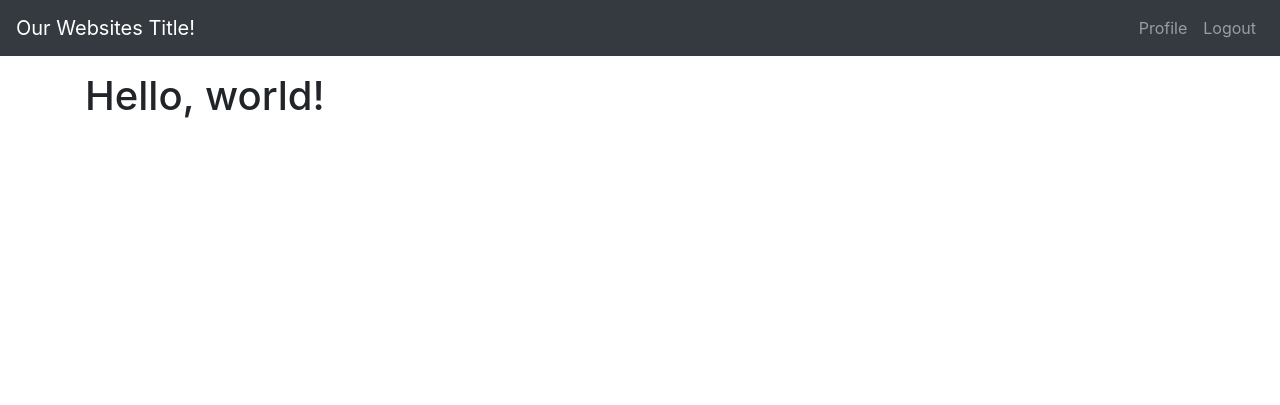
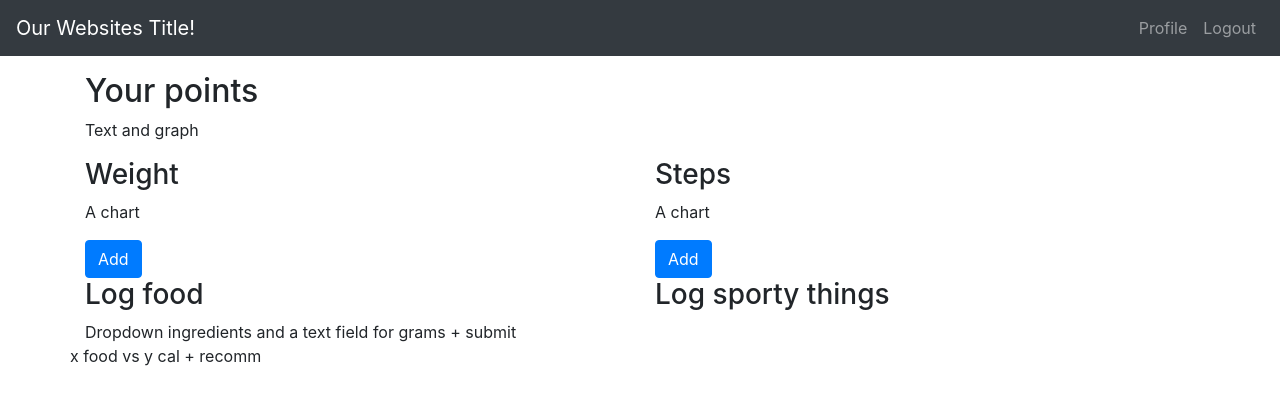
Before and after one commit to TheRijn/HCI-arris3, a Flask app: page / in a window 1280 px wide. Shown: the top 405 px of the page. Run offline with Flask 2, Linux system fonts and the light colour scheme; the visitor is signed in with stand-in values (Sample User, id 1); data comes from the database, SQL or seed files in the repository; data that the repository does not hold is empty; some libraries are stand-ins or nearby versions.

Commit message:
Basic Home

```diff
--- a/app.py
+++ b/app.py
@@ -6,7 +6,7 @@ from flask_login import LoginManager, login_required, logout_user, current_user,
 from flask_migrate import Migrate
 
 from forms import LoginForm, RegistrationForm, ProfileForm, AddWeightForm
-from models import db, User, Weight, Ingredient, Exercise
+from models import db, User, Weight, Ingredient, Exercise, Steps
 
 app = Flask(__name__)
 
@@ -27,6 +27,7 @@ login_manager.login_view = 'login'
 admin = Admin(app)
 admin.add_view(ModelView(User, db.session))
 admin.add_view(ModelView(Weight, db.session))
+admin.add_view(ModelView(Steps, db.session))
 admin.add_view(ModelView(Ingredient, db.session))
 admin.add_view(ModelView(Exercise, db.session))
 
@@ -50,7 +51,10 @@ def format_date(value, format="%d %B %Y"):
 
 @app.route('/')
 def home():
-    return render_template('home.html')
+    weights = current_user.weights
+
+
+    return render_template('home.html', weights=weights)
 
 
 @app.route('/login', methods=['GET', 'POST'])
--- a/templates/home.html
+++ b/templates/home.html
@@ -1 +1,38 @@
 {% extends 'base.html' %}
+
+{% block main %}
+    {% for weight in weights %}
+
+    {{ weight.weight }}
+    {% endfor %}
+    <div class="row">
+        <div class="col-12">
+            <h2>Your points</h2>
+            <p>Text and graph</p>
+        </div>
+    </div>
+    <div class="row">
+        <div class="col-12 col-md-6">
+            <h3>Weight</h3>
+            <p>A chart</p>
+            <a class="btn btn-primary" href="#">Add</a>
+        </div>
+        <div class="col-12 col-md-6">
+            <h3>Steps</h3>
+            <p>A chart</p>
+            <a class="btn btn-primary" href="#">Add</a>
+        </div>
+    </div>
+    <div class="row">
+        <div class="col-12 col-md-6">
+            <h3>Log food</h3>
+            Dropdown ingredients and a text field for grams + submit
+        </div>
+        <div class="col-12 col-md-6">
+            <h3>Log sporty things </h3>
+        </div>
+    </div>
+    <div class="row">
+        x food vs y cal + recomm
+    </div>
+{% endblock %}
```
Also changed, not shown: migrations/versions/c2aa55fa41a4_steps.py (added, +35 -0 lines), models.py (+14 -0 lines).
